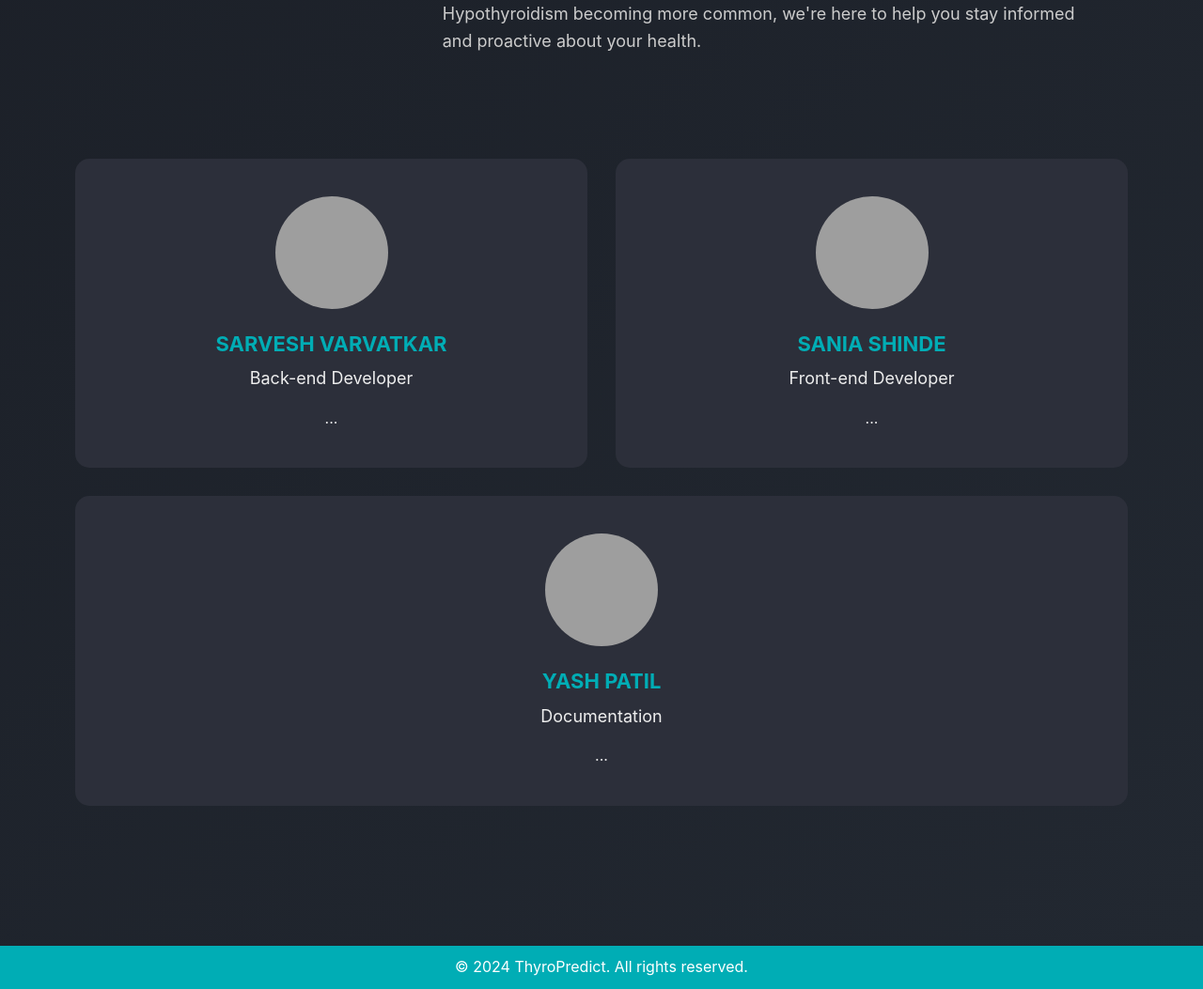
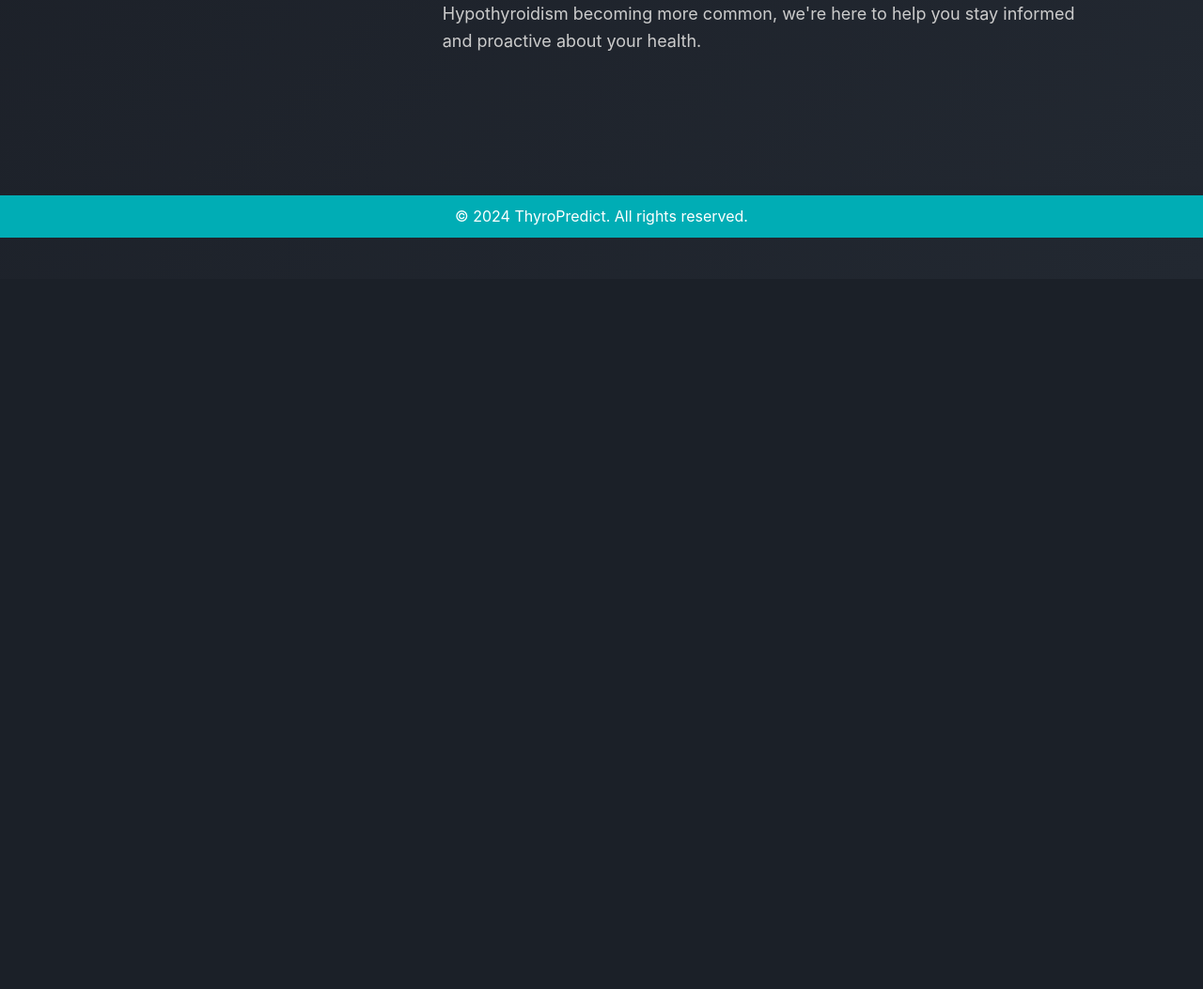
Before and after one commit to sarveshv9/Thyroid-Detection, a Flask app: page /aboutus in a window 1280 px wide. Shown: the part 503-1556 px from the top of the page at 94% size. After the commit the page ends 756 px from the top, so only its background shows below. Run offline with Flask 3, Linux system fonts and the light colour scheme; parts of the project's set-up code (start-up, migrations or seed data) failed here and were passed over; grey boxes are pictures that could not be loaded.

Commit message:
fix: production bugs

```diff
--- a/app.py
+++ b/app.py
@@ -26,19 +26,24 @@ def risk_factors():
 @app.route('/predict', methods=['POST', 'GET'])
 def predict():
     if request.method == 'POST':
-
-        age = float(request.form['age'])
-        sex = request.form['sex']
-        on_thyroxine = int(request.form['on_thyroxine'])
-        on_antithyroid_meds = int(request.form['on_antithyroid_meds'])
-        I131_treatment = int(request.form['I131_treatment'])
-        TSH = float(request.form['TSH'])
-        T3 = float(request.form['T3'])
-        TT4 = float(request.form['TT4'])
+        try:
+            age = float(request.form.get('age', 0))
+            sex = request.form.get('sex', 'F')
+            on_thyroxine = int(request.form.get('on_thyroxine', 0))
+            on_antithyroid_meds = int(request.form.get('on_antithyroid_meds', 0))
+            I131_treatment = int(request.form.get('I131_treatment', 0))
+            TSH = float(request.form.get('TSH', 0))
+            T3 = float(request.form.get('T3', 0))
+            TT4 = float(request.form.get('TT4', 0))
+        except (ValueError, TypeError):
+            return render_template('index.html', error="Invalid input. Please enter valid numerical values.")
 
         features = np.array([[age, 1 if sex == 'M' else 0, on_thyroxine, on_antithyroid_meds, I131_treatment, TSH, T3, TT4]])
 
-        prediction = model.predict(features)[0]
+        try:
+            prediction = model.predict(features)[0]
+        except Exception as e:
+            return render_template('index.html', error="Prediction failed due to an internal error.")
 
         thyroid_stage = {
             0: "Normal",
@@ -57,4 +62,4 @@ def predict():
     return render_template('index.html')
 
 if __name__ == '__main__':
-    app.run(debug=True)
+    app.run(debug=False)
--- a/templates/aboutus.html
+++ b/templates/aboutus.html
@@ -44,44 +44,6 @@
         </div>
       </div>
     </div>
-
-    <div class="team-section">
-      <div class="team-row">
-        <div class="team-member" data-aos="zoom-in">
-          <div class="member-content">
-            <img loading="lazy" src="{{ url_for('static', filename='sarveshh.jpeg') }}" class="member-image" alt="Sarvesh Varvatkar" />
-            <div class="member-info">
-              <h4 class="member-name">SARVESH VARVATKAR</h4>
-              <p class="member-role">Back-end Developer</p>
-              <div class="social-links"> ... </div>
-            </div>
-          </div>
-        </div>
-
-        <div class="team-member" data-aos="zoom-in" data-aos-delay="100">
-          <div class="member-content">
-            <img loading="lazy" src="{{ url_for('static', filename='saniaaa.jpeg') }}" class="member-image" alt="Sania Shinde" />
-            <div class="member-info">
-              <h4 class="member-name">SANIA SHINDE</h4>
-              <p class="member-role">Front-end Developer</p>
-              <div class="social-links"> ... </div>
-            </div>
-          </div>
-        </div>
-      </div>
-
-      <div class="team-row">
-        <div class="team-member" data-aos="zoom-in" data-aos-delay="200">
-          <div class="member-content">
-            <img loading="lazy" src="{{ url_for('static', filename='yash.jpeg') }}" class="member-image" alt="Yash Patil" />
-            <div class="member-info">
-              <h4 class="member-name">YASH PATIL</h4>
-              <p class="member-role">Documentation</p>
-              <div class="social-links"> ... </div>
-            </div>
-          </div>
-        </div>
-      </div>
     </div>
   </div>
 </section>
```
